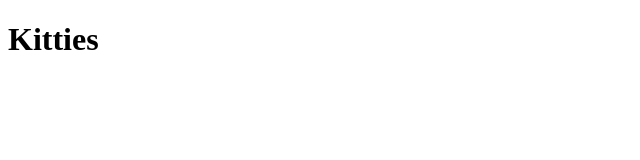
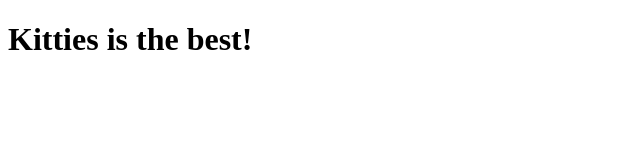
Before and after one commit to NoneTom/VSCode, a plain HTML site: page index.html in a window 1280 px wide. Shown: the whole page, without its empty margins (0-640 px from the left). Drawn offline with Linux system fonts and the light colour scheme.

Commit message:
change title

```diff
--- a/index.html
+++ b/index.html
@@ -7,6 +7,6 @@
     <title>Document</title>
 </head>
 <body>
-    <h1>Kitties</h1>
+    <h1>Kitties is the best!</h1>
 </body>
 </html>
```
